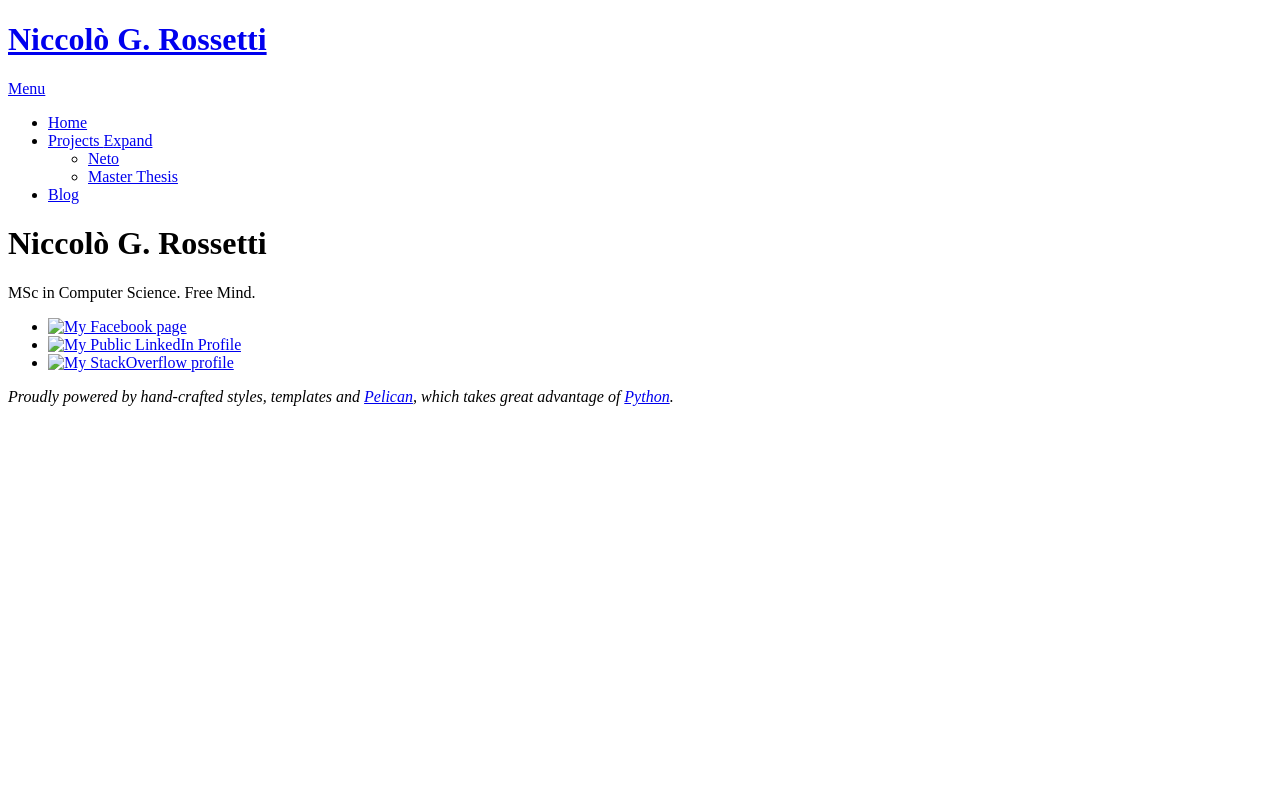
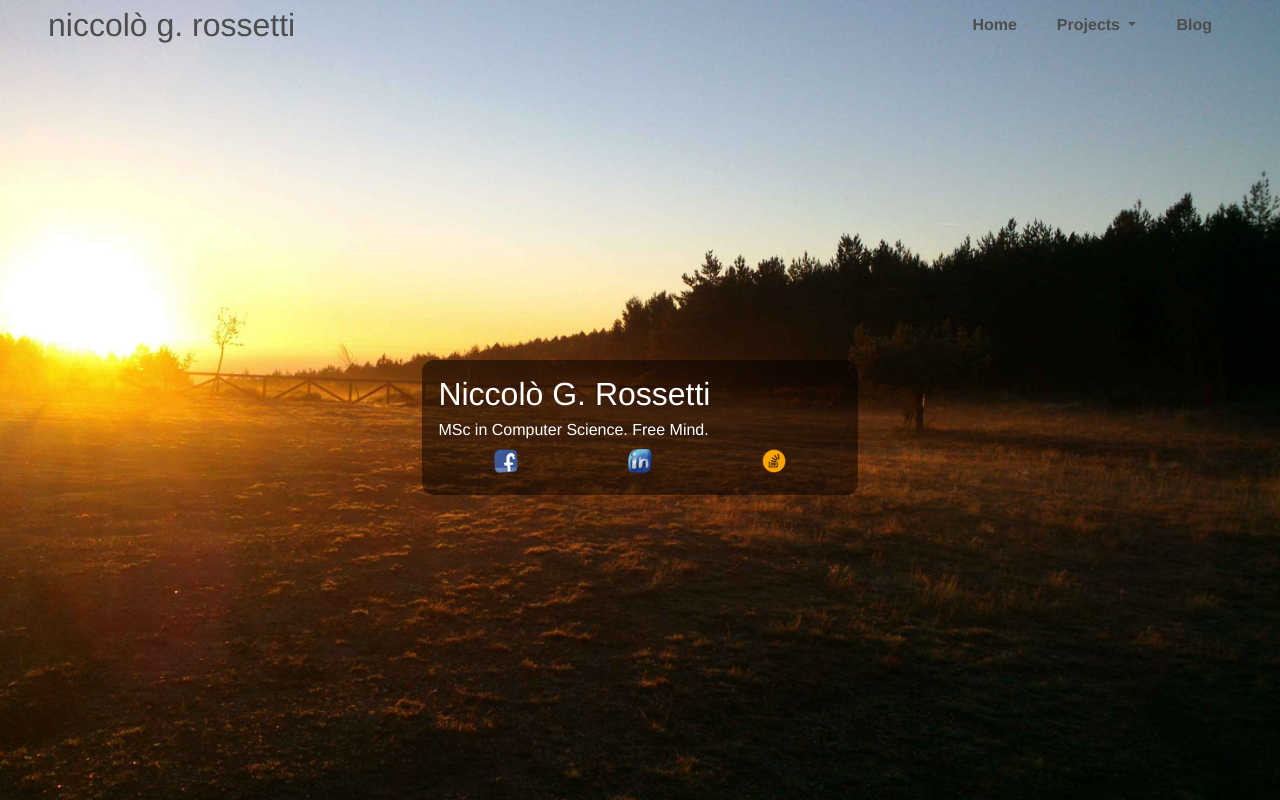
Before and after one commit to holoduck/holoduck, a plain HTML site: page index.html in a window 1280 px wide. Drawn offline with nearby package versions, Linux system fonts and the light colour scheme; the site is published under a folder, as on GitHub Pages, so addresses that start at the root find nothing.

Commit message:
fixed href links for assent folders

```diff
--- a/archives.html
+++ b/archives.html
@@ -4,7 +4,7 @@
         <title>Niccolò G. Rossetti Website</title>
         <meta charset="utf-8" />
         <meta name="viewport" content="initial-scale=1">
-        <link rel="stylesheet" type="text/css" href="/theme/css/niccolo.css" />
+        <link rel="stylesheet" type="text/css" href="theme/css/niccolo.css" />
 </head>
 
 <body id="index" class="home">
@@ -63,7 +63,7 @@
         </footer><!-- /#contentinfo -->
 
     <script src="https://cdnjs.cloudflare.com/ajax/libs/jquery/2.1.4/jquery.min.js"></script>
-    <script src="/theme/js/niccolo.js"></script>
+    <script src="theme/js/niccolo.js"></script>
 
 </body>
 </html>
--- a/index.html
+++ b/index.html
@@ -4,9 +4,9 @@
         <title>Niccolò G. Rossetti Website</title>
         <meta charset="utf-8" />
         <meta name="viewport" content="initial-scale=1">
-        <link rel="stylesheet" type="text/css" href="/theme/css/niccolo.css" />
+        <link rel="stylesheet" type="text/css" href="theme/css/niccolo.css" />
 
-   <link rel="stylesheet" type="text/css" href="/theme/css/home.css" />
+   <link rel="stylesheet" type="text/css" href="theme/css/home.css" />
 </head>
 
 <body id="index" class="home">
@@ -24,7 +24,7 @@
                     <li><a
                                     class="black-link"
 
-                           href="/index.html">Home</a></li>
+                           href="index.html">Home</a></li>
                     <li>
                         <a
                                     class="black-link"
@@ -42,7 +42,7 @@
                     <li><a
                                     class="black-link"
 
-                           href="/blog_index.html">Blog
+                           href="blog_index.html">Blog
                         </a></li>
                 </ul>
             </nav>
@@ -54,17 +54,17 @@
             <ul id="icon-list">
                 <li>
                     <a href="https://www.facebook.com/niccolo.g.rossetti">
-                        <img src="/theme/icons/fb.png" alt="My Facebook page">
+                        <img src="theme/icons/fb.png" alt="My Facebook page">
                     </a>
                 </li>
                 <li>
                     <a href="http://is.linkedin.com/pub/niccol%C3%B2-rossetti/65/1b4/788/">
-                        <img src="/theme/icons/li.png" alt="My Public LinkedIn Profile">
+                        <img src="theme/icons/li.png" alt="My Public LinkedIn Profile">
                     </a>
                 </li>
                 <li>
                     <a href="http://stackoverflow.com/users/2389570/niccol%C3%B2">
-                        <img src="/theme/icons/stov28.png" alt="My StackOverflow profile">
+                        <img src="theme/icons/stov28.png" alt="My StackOverflow profile">
                     </a>
                 </li>
             </ul>
@@ -77,7 +77,7 @@
         </footer><!-- /#contentinfo -->
 
     <script src="https://cdnjs.cloudflare.com/ajax/libs/jquery/2.1.4/jquery.min.js"></script>
-    <script src="/theme/js/niccolo.js"></script>
+    <script src="theme/js/niccolo.js"></script>
 
 </body>
 </html>
--- a/theme/css/home.css
+++ b/theme/css/home.css
@@ -4,7 +4,7 @@
 }*/
 
 body {
-    background: black url('/theme/images/about_bg.jpg') no-repeat fixed center;
+    background: black url('../images/about_bg.jpg') no-repeat fixed center;
         -webkit-background-size: cover !important;
         -moz-background-size: cover !important;
         -o-background-size: cover !important;
```
Also changed, not shown: authors.html (+2 -2 lines), blog_index.html (+2 -2 lines), categories.html (+2 -2 lines), equini-netturbini.html (+2 -2 lines), il-mercato-di-ivrea-come-risorsa-da-valorizzare.html (+2 -2 lines), tags.html (+2 -2 lines).
